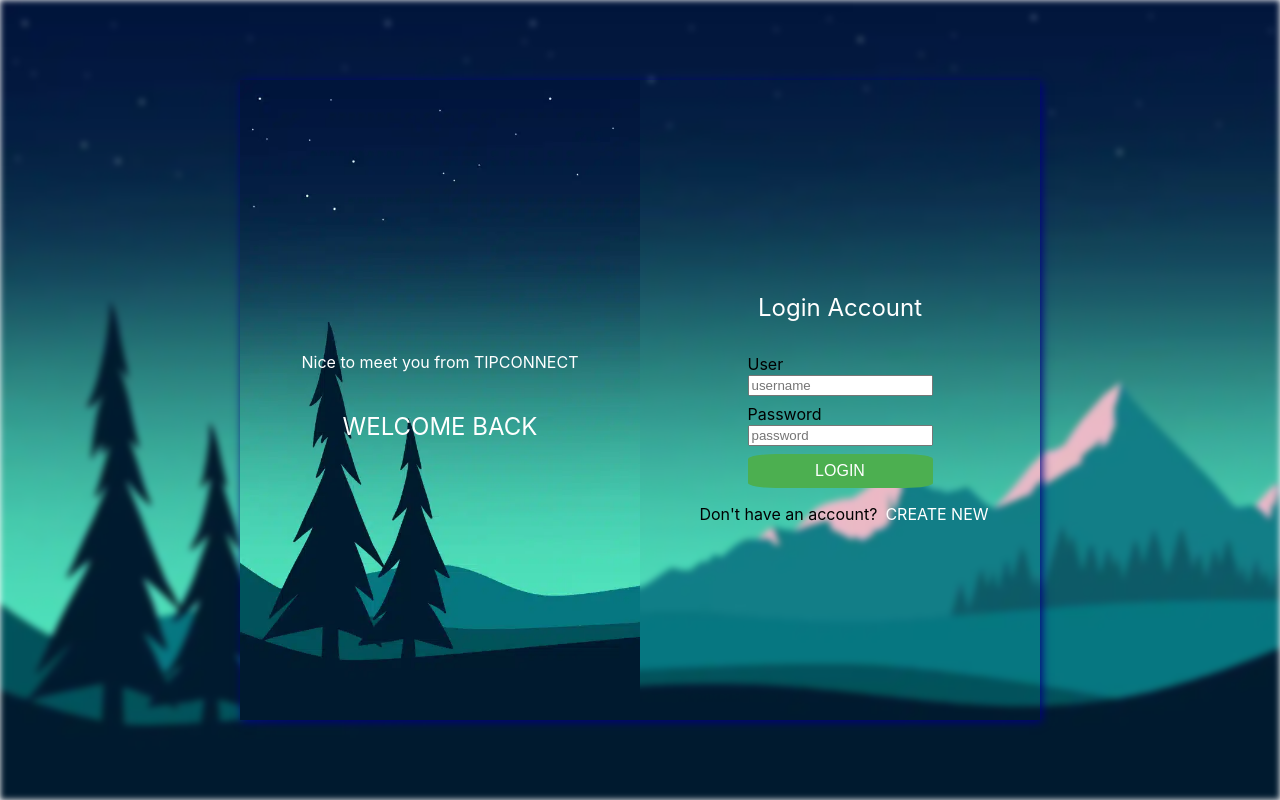
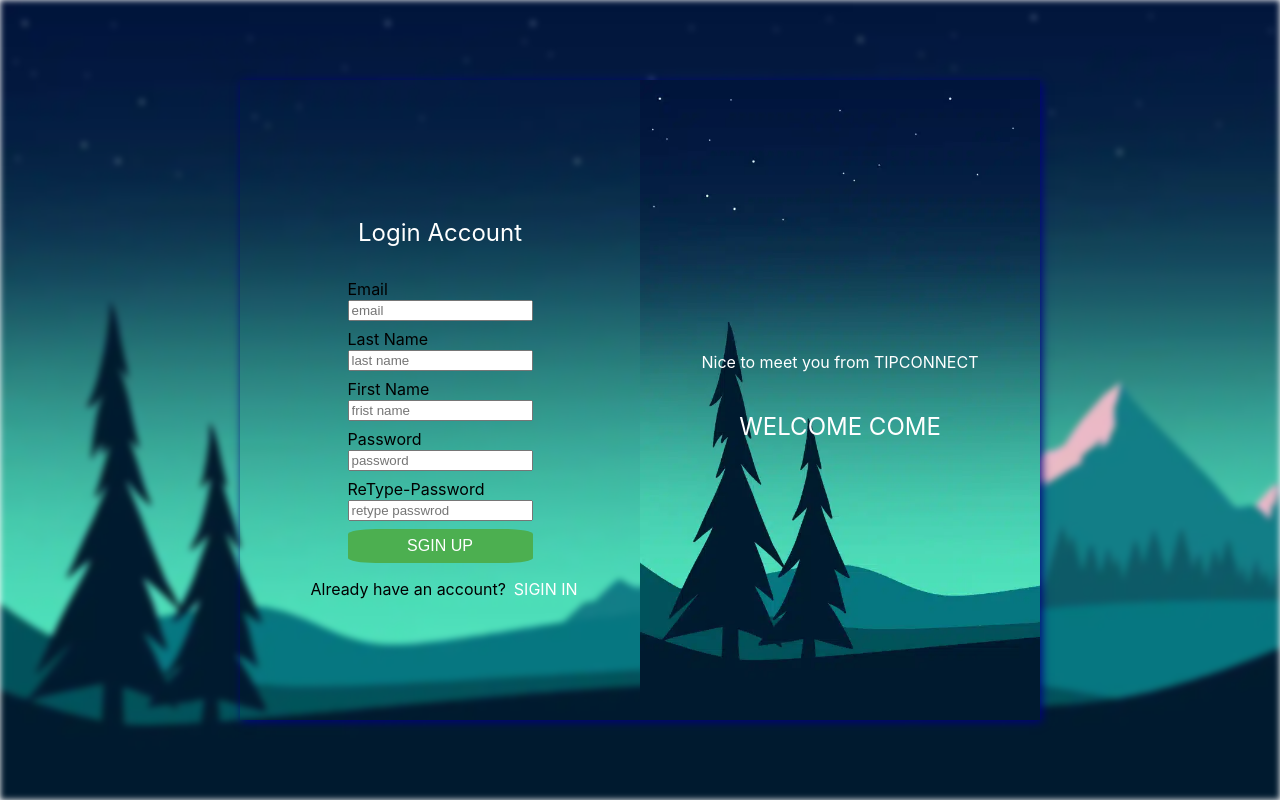
Before and after one commit to operationd8979/TipConnect-ClientSide, a React (Create React App) app: page /register in a window 1280 px wide. Built offline with nearby package versions, Linux system fonts and the light colour scheme.

Commit message:
register page + user register

```diff
--- a/package.json
+++ b/package.json
@@ -10,7 +10,9 @@
     "@types/node": "^16.18.39",
     "@types/react": "^18.2.17",
     "@types/react-dom": "^18.2.7",
+    "axios": "^1.4.0",
     "bootstrap": "^5.3.1",
+    "i18n-js": "^4.3.0",
     "react": "^18.2.0",
     "react-dom": "^18.2.0",
     "react-router-dom": "^6.14.2",
--- a/src/App.tsx
+++ b/src/App.tsx
@@ -11,7 +11,7 @@ function App() {
         <Routes>
           <Route path="/" Component={Home} />
           <Route path="/login" Component={Login} />
-          <Route path="/register" Component={Login} />
+          <Route path="/register" Component={Register} />
         </Routes>
       </Router>
     </div>
--- a/src/index.tsx
+++ b/src/index.tsx
@@ -4,6 +4,7 @@ import './index.css';
 import App from './App';
 import reportWebVitals from './reportWebVitals';
 import { BrowserRouter as Router } from 'react-router-dom';
+
 
 
 const root = ReactDOM.createRoot(
--- a/src/screens/Login/login.tsx
+++ b/src/screens/Login/login.tsx
@@ -15,8 +15,8 @@ const Login = () => {
                         <p className="title white">Login Account</p>
                         <form className="form-login">
                             <div className="form-outline mb-4">
-                                <label className="lable">User</label>
-                                <input placeholder="username"></input>
+                                <label className="lable">Email</label>
+                                <input placeholder="email"></input>
                             </div>
                             <div className="form-outline mb-4">
                                 <label className="lable">Password</label>
--- a/src/screens/Register/register.tsx
+++ b/src/screens/Register/register.tsx
@@ -1,9 +1,78 @@
-import React from "react";
+import React, {ChangeEvent} from "react";
+import useRegister from "./useRegister";
 
 const Register = () => {
+
+    const {email,lastName,firstName,password,rePassword,
+    setEmail,setLastName,setFirstName,setPassword,setRePassword,
+    emailError,lastNameError,fristNameError,rePasswordError,
+    registerAction
+    } = useRegister();
+
+    const handleChangeEmail = (event : ChangeEvent<HTMLInputElement>) => {
+        const { value } = event.target;
+        setEmail(value);
+    };
+    const handleChangeLastName = (event : ChangeEvent<HTMLInputElement>) => {
+        const { value } = event.target;
+        setLastName(value);
+    };
+    const handleChangeFristName = (event : ChangeEvent<HTMLInputElement>) => {
+        const { value } = event.target;
+        setFirstName(value);
+    };
+    const handleChangePassword = (event : ChangeEvent<HTMLInputElement>) => {
+        const { value } = event.target;
+        setPassword(value);
+    };
+    const handleChangeRePassword = (event : ChangeEvent<HTMLInputElement>) => {
+        const { value } = event.target;
+        setRePassword(value);
+    };
+
     return (
-        <div>
-            <h1>Register page</h1>
+        <div className="login-screen">
+            <div className="background-flur"/>
+            <div className="login-section sadow">
+                <div className="row shadow h-100">
+                <div className="col-6 wrap-left center">
+                        <p className="title white">Login Account</p>
+                        <form className="form-login" onSubmit={registerAction}>
+                            <div className="form-outline mb-4">
+                                <label className="lable">Email</label>
+                                <input placeholder="email" value={email} onChange={handleChangeEmail}></input>
+                            </div>
+                            <div className="form-outline mb-4">
+                                <label className="lable">Last Name</label>
+                                <input placeholder="last name" value={lastName} onChange={handleChangeLastName}></input>
+                            </div>
+                            <div className="form-outline mb-4">
+                                <label className="lable">First Name</label>
+                                <input placeholder="frist name" value={firstName} onChange={handleChangeFristName}></input>
+                            </div>
+                            <div className="form-outline mb-4">
+                                <label className="lable">Password</label>
+                                <input placeholder="password" value={password} onChange={handleChangePassword}></input>
+                            </div>
+                            <div className="form-outline mb-4">
+                                <label className="lable">ReType-Password</label>
+                                <input placeholder="retype passwrod" value={rePassword} onChange={handleChangeRePassword}></input>
+                            </div>
+                            <div className="form-outline mb-4">
+                                <button className="button-login" type="submit">SGIN UP</button>
+                            </div>
+                        </form>
+                        <div className="row center">
+                            <p className="mb-4">Already have an account?</p>
+                            <a className="herf white">SIGIN IN</a>
+                        </div>
+                    </div>
+                    <div className="col-6 wrap-right center background-left">
+                        <p className="description white">Nice to meet you from TIPCONNECT</p>
+                        <p className="title white">WELCOME COME</p>
+                    </div>
+                </div>
+            </div>
         </div>
     )
 }
--- /dev/null
+++ b/src/screens/Register/useRegister.tsx
@@ -0,0 +1,143 @@
+import { useState } from "react";
+import axios from "axios";
+import { equal } from "assert";
+import { error } from "console";
+
+const useRegister = () =>{
+
+    const [email,setEmail] = useState<string>('');
+    const [lastName,setLastName] = useState<string>('');
+    const [firstName,setFirstName] = useState<string>('');
+    const [password,setPassword] = useState<string>('');
+    const [rePassword,setRePassword] = useState<string>('');
+
+    const [emailError,setEmailError] = useState('');
+    const [lastNameError,setLastNameError] = useState('');
+    const [fristNameError,setFirstNameError] = useState('');
+    const [passwrodError,setPasswordError] = useState('');
+    const [rePasswordError,setRePasswordError] = useState('');
+
+    const validateCredentials = () => {
+        let result = true;
+        setEmailError('');
+        setLastNameError('');
+        setFirstNameError('');
+        setPasswordError('');
+        setRePasswordError('');
+
+        if(!email){
+            result = false;
+            alert('email');
+        }
+        if(!lastName){
+            result = false;
+            alert('lastName');
+        }
+        if(!firstName){
+            result = false;
+            alert('firstName');
+        }
+        if(!password){
+            result = false;
+            alert('password');
+        }
+        // if(rePassword){
+        //     result = false;
+        //     alert('rePassword');
+        // }else if(rePassword === password){
+        //     result = false;
+        //     alert('rePassword2');
+        // }
+
+        return result;
+    }
+
+    const registerAction = async () =>{
+
+        const formData = {
+            email: 'operationddd2@gmail.com',
+            lastName: 'VO',
+            firstName: 'Dung',
+            password: 'Mashiro1',
+        }
+        // axios.post('http://localhost:8080/api/v1/registration', formData, {
+        //     headers: {
+        //         'Content-Type': 'application/json',
+        //     },
+        // })
+        //     .then((response) => {
+        //         alert(response);
+        //     })
+        //     .catch((error) => {
+        //         alert(error);
+        //     });
+
+        // const headers = {
+        //     "Content-Type": "application/json",
+        //   };
+        // const url = "http://localhost:8080/api/v1/registration/hello";
+        // axios.get(url, { headers })
+        //     .then((response) => {
+        //         alert(response);
+        //     })
+        //     .catch((error) => {
+        //         alert(error)
+        //     })
+
+        fetch('http://localhost:8080/api/v1/registration', {
+            method: 'POST',
+            headers: {
+                'Content-Type': 'application/json',
+            },
+            body: JSON.stringify(formData),
+        })
+            .then((response) => response.json())
+            .then((data) => {
+                // Xử lý kết quả trả về từ server
+                alert('Response from server:'+ data);
+            })
+            .catch((error) => {
+                alert('Error:'+ error);
+            });
+
+        // if(validateCredentials()){
+        //     const formData = {
+        //         email: email,
+        //         lastName: lastName,
+        //         firstName: firstName,
+        //         password: password,
+        //     }
+        //     axios.post('http://localhost:8080/api/v1/registration',formData)
+        //     .then((response)=>{
+        //         alert(response);
+        //     })
+        //     .catch((error)=>{
+        //         alert(error);
+        //     });
+        // }
+        // else{
+        //     alert('SomeThing wrong!');
+        // }
+    }
+
+    return {
+        email,
+        emailError,
+        setEmail,
+        lastName,
+        lastNameError,
+        setLastName,
+        firstName,
+        fristNameError,
+        setFirstName,
+        password,
+        passwrodError,
+        setPassword,
+        rePassword,
+        rePasswordError,
+        setRePassword,
+        registerAction,
+    }
+}
+
+export default useRegister;
```
Also changed, not shown: 1 other file (tests, documents, lock files or other folders).
